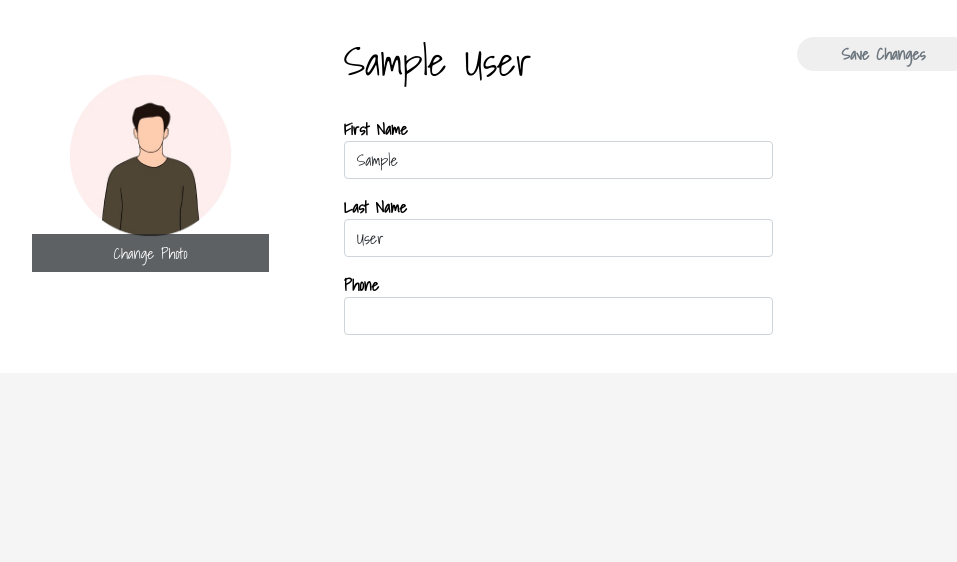
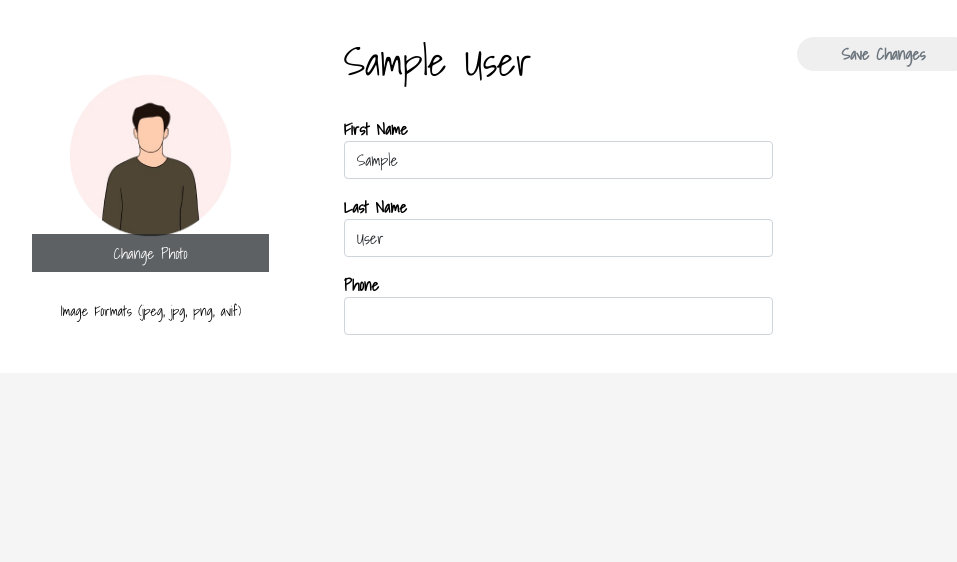
Before and after one commit to hirakhan95/smart-mingle, a Django app: page /user_edit in a window 1280 px wide. Shown: the part 91-653 px from the top of the page, without its empty margins (127-1084 px from the left). Run offline with Django 3.2, Linux system fonts and the light colour scheme; the visitor is signed in with stand-in values (Sample User, id 1); data that the repository does not hold is empty; some libraries are stand-ins or nearby versions.

Commit message:
limit the file format to upload as display picture

```diff
--- a/templates/smart_mingle_app/user_edit.html
+++ b/templates/smart_mingle_app/user_edit.html
@@ -17,8 +17,9 @@
                          alt="user-image"/>
                     <div class="file btn btn-lg btn-primary">
                         Change Photo
-                        <input type="file" name="file"/>
-                    </div>
+                        <input accept=".avif,.jpg,.jpeg,.png" type="file" name="file"/>
+                    </div><br>
+                        <small>Image Formats (jpeg, jpg, png, avif)</small>
                 </div>
             </div>
             <div class="col-md-5">
@@ -32,7 +33,8 @@
                                 </div>
                                 <div class="mb-3">
 
-                                    <input type="text" class="form-control" id="firstName" name="first_name" value="{{first_name}}"
+                                    <input type="text" class="form-control" id="firstName" name="first_name"
+                                           value="{{first_name}}"
                                     >
                                 </div>
                             </div>
@@ -42,7 +44,8 @@
                                     <label>Last Name</label>
                                 </div>
                                 <div class="mb-3">
-                                    <input type="text" class="form-control" id="lastName" name="last_name" value="{{last_name}}">
+                                    <input type="text" class="form-control" id="lastName" name="last_name"
+                                           value="{{last_name}}">
                                 </div>
                             </div>
 
@@ -51,8 +54,9 @@
                                     <label>Phone</label>
                                 </div>
                                 <div>
-                                <input id="phonenum" name="phonenum" pattern="\d{2,5}-\d{3,9}"
-                                       title="Phone number (e.g., 030-1234567)" type="text" class="form-control" value="{{phone_num}}"/>
+                                    <input id="phonenum" name="phonenum" pattern="\d{2,5}-\d{3,9}"
+                                           title="Phone number (e.g., 030-1234567)" type="text" class="form-control"
+                                           value="{{phone_num}}"/>
                                 </div>
                             </div>
 
```
